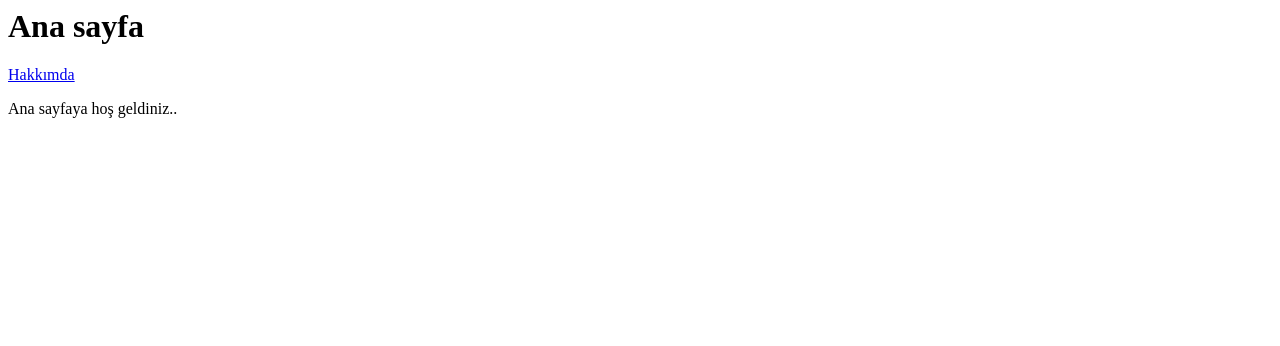
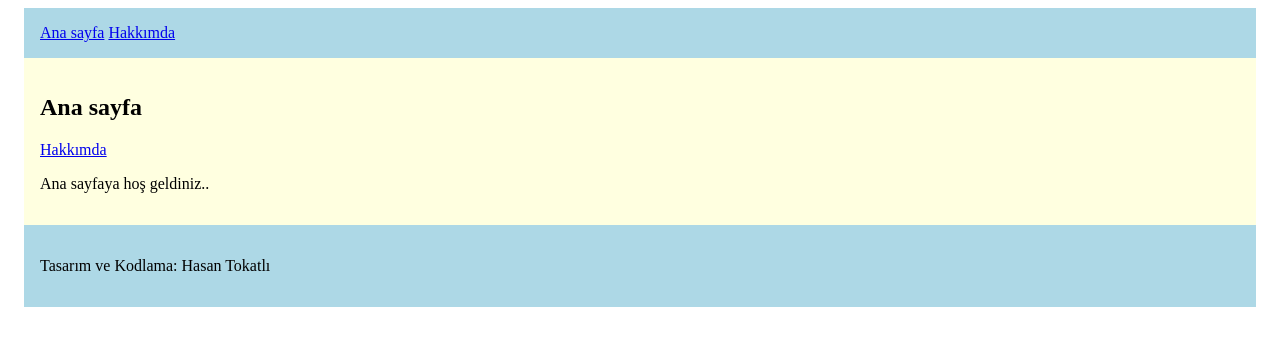
Before and after one commit to hasantktledu/ilkprojem, a plain HTML site: page index.html in a window 1280 px wide. Drawn offline with Linux system fonts and the light colour scheme.

Commit message:
css kodları eklendi

```diff
--- a/index.html
+++ b/index.html
@@ -1,12 +1,49 @@
 <html>
   <head>
     <title>Ana sayfa</title>
+    <style>
+      .container { /* etiketler için grup oluşturur */
+        max-width: 1200px; /* maksimum genişlik */
+        margin: 0 auto; /* üst ve alttan 0 boşluk, sol ve sağdan otomatik (ortalar) */
+      }
+
+      header {
+        background-color: lightblue; /* arkaplan rengi değişti */
+        padding: 1rem; /* iç boşluk */
+      }
+
+      section {
+        background-color: lightyellow;
+        padding: 1rem;
+      }
+
+      footer {
+        background-color: lightblue;
+        padding: 1rem;
+      }
+    </style>
   </head>
 
   <body>
-    <h1>Ana sayfa</h1>
-    <a href="hakkimda.html"> Hakkımda </a>
 
-    <p>Ana sayfaya hoş geldiniz..</p>
+    <header class="container">
+      <nav>
+        <a href="index.html">Ana sayfa</a>
+        <a href="hakkimda.html">Hakkımda</a>
+      </nav>
+    </header>
+
+    <section class="container">
+      <h1>Ana sayfa</h1>
+      <a href="hakkimda.html"> Hakkımda </a>
+
+      <p>Ana sayfaya hoş geldiniz..</p>
+    </section>
+
+    <footer class="container">
+      <p>Tasarım ve Kodlama: Hasan Tokatlı</p>
+    </footer>
+
+
   </body>
 </html>
```
Also changed, not shown: hakkimda.html (+21 -3 lines).
